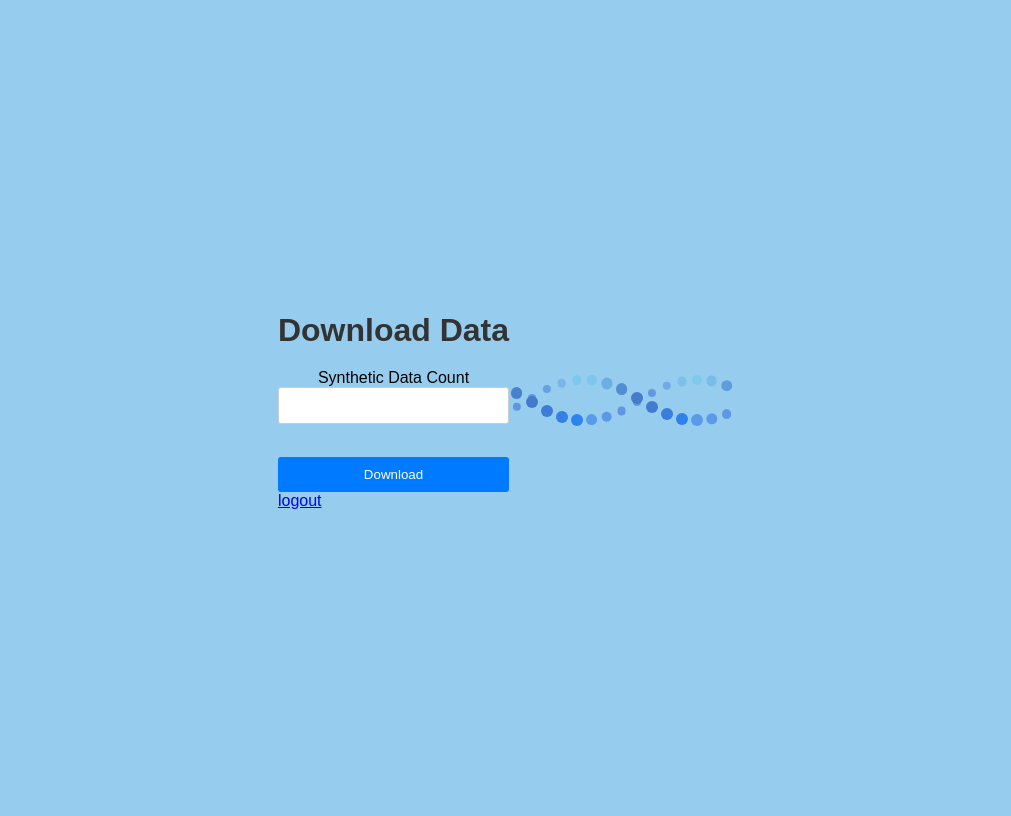
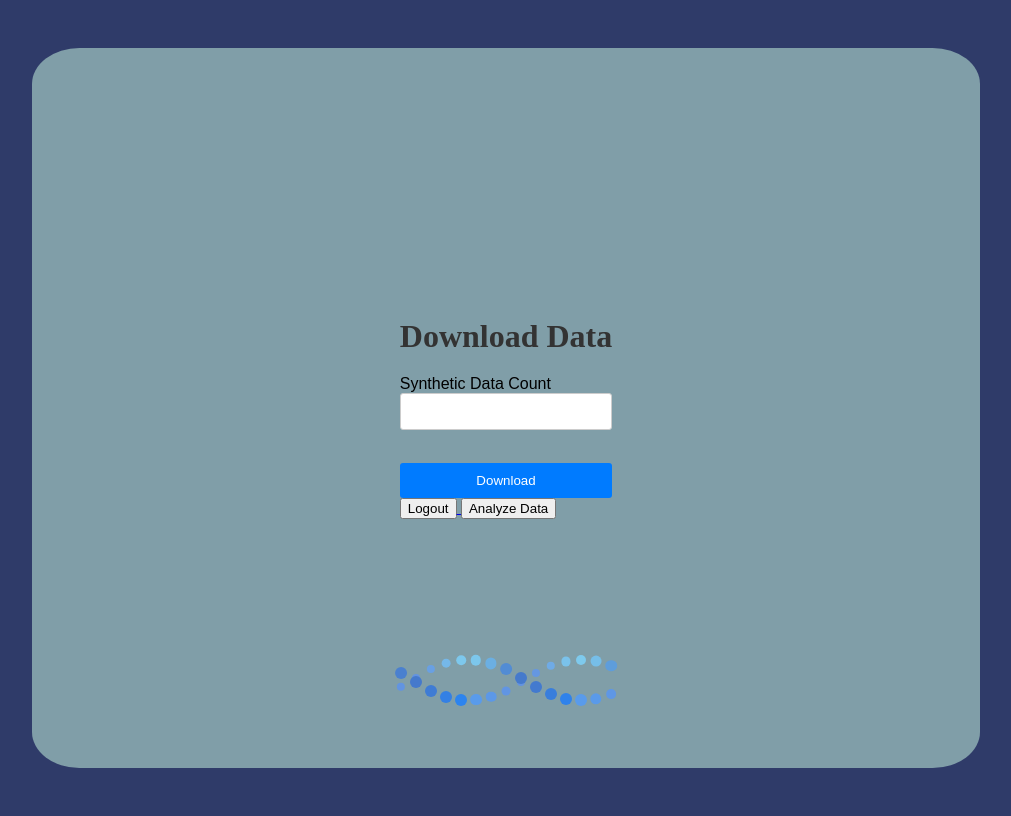
Before and after one commit to jacobshumer/hatch-frontend-2024, a Python web app: template templates/mainpage.html in a window 1280 px wide. Shown: the whole page, without its empty margins (134-1145 px from the left). Before the commit the page ends 509 px from the top, so only its background shows below. Run offline with Jinja, Linux system fonts and the light colour scheme; the template is opened without the code that fills it, so the values that code supplies are empty.

Commit message:
Changes by all

```diff
--- a/static/style.css
+++ b/static/style.css
@@ -16,6 +16,10 @@ body {
 
         .img {
             padding: 50px;
+        }
+
+        .img: hover {
+            background-image: /static/Gene_Shield.gif;
         }
 
         .form-box {
--- a/static/styleMainPage.css
+++ b/static/styleMainPage.css
@@ -1,7 +1,17 @@
+
+.BG-box {
+    display: flex;
+    justify-content: center;
+    align-items: center;
+    height: 90vh;
+    background: #809ea8;
+    border-radius: 5%;
+    width: 75%;
+}
+
 body {
     font-family: Arial, sans-serif;
-    background-color: #96cdee;
-    margin: 0;
+    background-color: #2F3B69;
     padding: 0;
     display: flex;
     justify-content: center;
@@ -11,17 +21,6 @@ body {
 
 
 }
-.BG-box {
-    position: absolute;
-    top: 50%;
-    left: 50%;
-    transform: translate(-50%, -50%);
-  margin: auto;
-  width: 50%;
-  border: 3px solid #0a296b;
-    background-color: #809ea8;
-    height: 100%;
-}
 
 .container {
     text-align: center;
@@ -30,6 +29,7 @@ body {
 h1 {
     color: #333;
     margin-bottom: 20px;
+    font-family: "Holtwood One SC"
 }
 
 .download-btn {
@@ -46,6 +46,16 @@ h1 {
 
 .download-btn:hover {
     background-color: #0056b3;
+}
+#blah {
+  position: fixed;
+  display: flex;
+  justify-content: center;
+  align-items: center;
+  height: 30vh;
+  margin: 0;
+  bottom: 0;
+  width: 100%;
 }
 
 .strand {
@@ -102,4 +112,5 @@ h1 {
     background-color: #2b84f0;
     z-index: 3;
   }
+
 }
--- a/templates/index.html
+++ b/templates/index.html
@@ -6,7 +6,6 @@
     <link rel="stylesheet" type="text/css" href="/static/style.css"/>
     <title>Sign In</title>
 </head>
-
 <body>
     <div class="container">
         <div class="img">
@@ -25,8 +24,8 @@
                 <input type="text" id="tfaAnswer" name="tfaAnswer" required><br><br>
 
                 <input type="submit" value="Sign In">
+            </form>
         </div>
     </div>
-</form>
 </body>
 </html>
--- a/templates/mainpage.html
+++ b/templates/mainpage.html
@@ -45,19 +45,26 @@
 
             <input type="submit" value="Download">
         </form>
+        <a href="/logout">
+            <button> Logout</button>
+        </a>
+        <a href="/analyse">
+            <button>Analyze Data</button>
+        </a>
     </div>
-        <a href="/logout">logout</a>
+</div>
+<div id="blah">
 </div>
 
 <script>
-        for(let i = 0; i < 15; i++){
+    for (let i = 0; i < 15; i++) {
         let parentEl = document.createElement("div");
         parentEl.classList.add("strand");
         parentEl.innerHTML = `
             <div class="top" style="animation-delay:${i * -0.2}s"></div>
             <div class="bottom" style="animation-delay:${-1.5 - (i * 0.2)}s"></div>
           `
-          document.querySelector("body").appendChild(parentEl);
+        document.querySelector("#blah").appendChild(parentEl);
     }
 </script>
 </body>
```
Also changed, not shown: app.py (+53 -1 lines), templates/analyse.html (added, +26 -0 lines), static/Gene_Shield.gif (added), 4 other files. Lines whose indentation alone changed are shown as unchanged.
